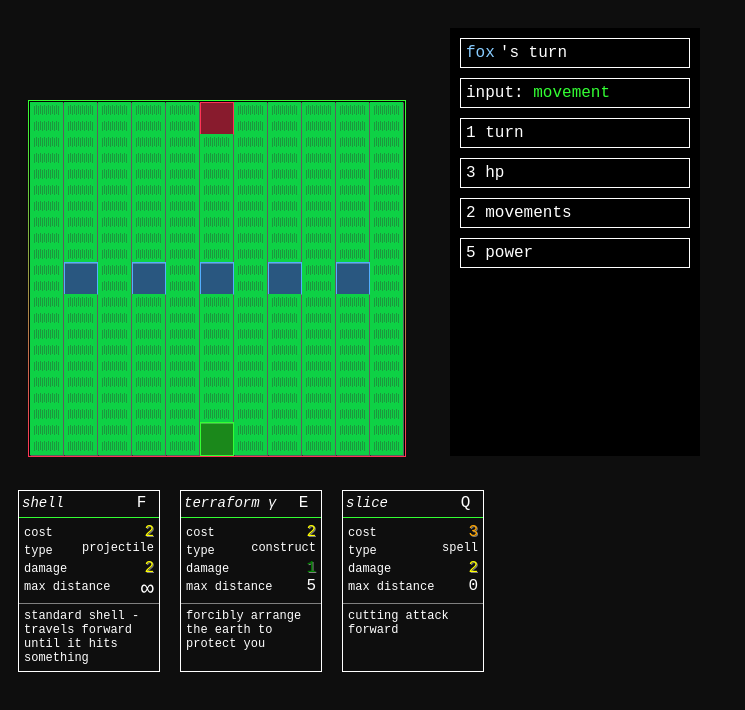
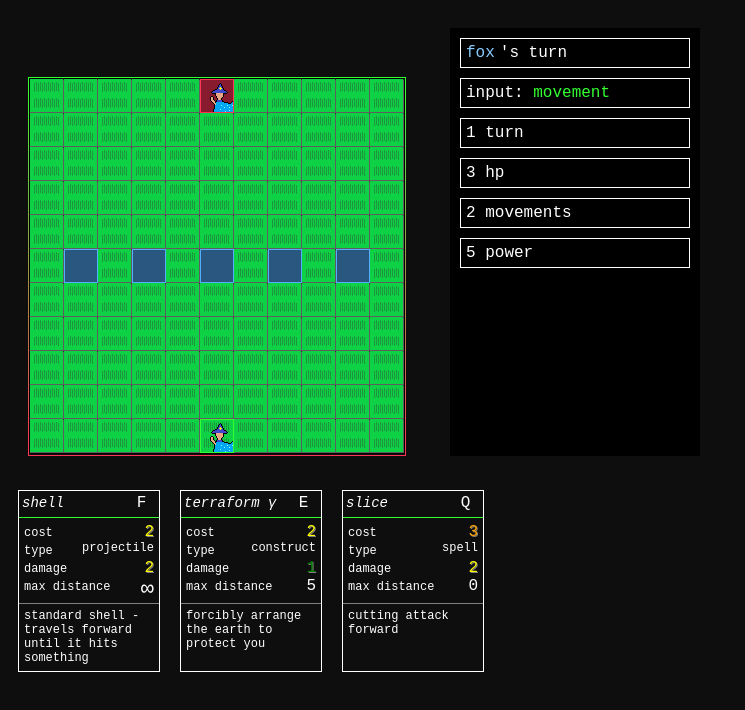
Before and after one commit to austinStotts/matrix, a website: page game/index.html in a window 1280 px wide. Shown: the whole page, without its empty margins (0-745 px from the left). Drawn offline with nearby package versions, Linux system fonts and the light colour scheme.

Commit message:
new konva overlay for animations

```diff
--- a/game/index.html
+++ b/game/index.html
@@ -10,6 +10,7 @@
     <div class="game-wrapper">
         <div class="matrix-wrapper">
             <div id="matrix" class="matrix"></div>
+            <div id="canvas" class="canvas"></div>
         </div>
         <div class="info-wrapper">
             <div class="info-row">
@@ -54,6 +55,7 @@
 
 
     </div>
+    <script src="https://unpkg.com/konva@9/konva.min.js"></script>
     <script src="./abilities.js"></script>
     <script src="./enemy.js"></script>
     <script src="./index.js"></script>
--- a/game/index.js
+++ b/game/index.js
@@ -7,9 +7,25 @@
 
 
 
+let checkIfPlayer = (r,c) => {
+    let isPlayer = false;
+    Object.keys(matrix[r][c].children).forEach((key) => {
+        if(matrix[r][c].children[key].type == "player") {
+            // contains players
+            isPlayer = true;
+        }
+    })
+    return isPlayer;
+}
 
-
-
+let getRandomColor = () => {
+    let letters = '0123456789ABCDEF';
+    let color = '#';
+    for (let i = 0; i < 6; i++) {
+      color += letters[Math.floor(Math.random() * 16)];
+    }
+    return color;
+  }
 
 // _________________________________________________
 // cell and damage calculations
@@ -535,6 +551,7 @@ let makeMatrix = (n) => {
             this.class = ["cell"];
             this.children = {};
             this.tile = new Plains();
+            this.canvas = undefined;
         }
     }
 
@@ -550,6 +567,65 @@ let makeMatrix = (n) => {
 }
 
 
+// KONVA SETUP
+let stage = new Konva.Stage({
+    container: 'canvas',
+    width: 376,
+    height: 376,
+});
+
+let layer = new Konva.Layer();
+stage.add(layer);
+
+
+// add them to the matrix so they can be updated later
+let drawCanvas = () => {
+    for(let i = 0; i < matrix.length; i++) {
+        for(let j = 0; j < matrix[i].length; j++) {
+
+            let box = new Konva.Rect({
+                x: 2+(j*32)+(j*2),
+                y: 2+(i*32)+(i*2),
+                width: 32,
+                height: 32,
+                opacity: 0,
+                // fill: getRandomColor(),
+                stroke: 'black',
+                strokeWidth: 0,
+                draggable: false,
+            });
+            matrix[i][j].canvas = box;
+            layer.add(box);
+
+        }
+    }
+}
+
+let playerimage = new Image()
+playerimage.src = "./assets/player.png"
+
+let updateCanvas = () => {
+    for(let i = 0; i < matrix.length; i++) {
+        for(let j = 0; j < matrix[i].length; j++) {
+            if(checkIfPlayer(i, j)) {
+                matrix[i][j].canvas.opacity(1);
+                // matrix[i][j].canvas.strokeWidth(2);
+                // matrix[i][j].canvas.draw();
+                matrix[i][j].canvas.fillPatternImage(playerimage);
+            } else {
+                matrix[i][j].canvas.fillPatternImage(undefined)
+                matrix[i][j].canvas.opacity(0);
+                // matrix[i][j].canvas.strokeWidth(0);
+                // matrix[i][j].canvas.draw();
+            }
+        }
+    }
+    layer.draw()
+}
+
+
+
+// create the html version of the matrix
 let drawMatrix = (n) => {
     for(let i = 0; i < n; i++) {
         let row = document.createElement("div");
@@ -778,10 +854,12 @@ createAbilityBox(1, PLAYER.ability1);
 createAbilityBox(2, PLAYER.ability2);
 createAbilityBox(3, PLAYER.ability3);
 
+drawCanvas();
 updateLabels();
 setInterval(() => {
     // pruneMatrix();
     compairMatrix();
+    updateCanvas();
 }, (1000/60))
 
 
--- a/game/style.css
+++ b/game/style.css
@@ -3,6 +3,13 @@ body {
     background-color: rgb(14, 14, 14);
 }
 
+
+
+
+.canvas {
+    position: absolute;
+    pointer-events: none;
+}
 
 
 .game-wrapper {
@@ -16,6 +23,8 @@ body {
     margin-left: 20px;
     margin-top: 20px;
     display: inline-block;
+    height: 376px;
+    width: 376px;
     padding-bottom: 1px;
     border: 1px solid;
     --angle: 0deg;
@@ -92,6 +101,7 @@ body {
     border: 1px solid black;
     background-color: black;
     width: fit-content;
+    position: absolute;
 }
 
 .row {
@@ -100,6 +110,8 @@ body {
     height: 32px;
     padding: 0px;
     margin: 0px;
+    padding-bottom: 1px;
+    border-bottom: 1px solid rgb(94, 94, 94);
 }
 
 .cell {
@@ -159,8 +171,8 @@ body {
 .player {
     border: 1px solid #33FF33;
     animation: pulse1 0.5s infinite;
-    background-image: none;
-    background-color: #33ff3388;
+    /* background-image: none; */
+    /* background-color: #33ff3388; */
     z-index: 101;
 }
 
```
Also changed, not shown: game/assets/player.png (added).
